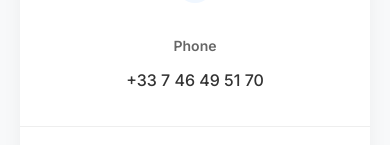
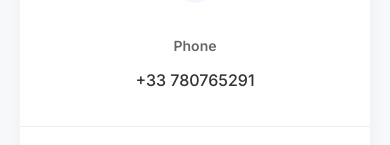
Before and after one commit to Youssef-Fawel/Portfolio, a React (Create React App) app: page /cv in a window 390 px wide. Shown: the part 2124-2269 px from the top of the page. Built offline with nearby package versions, Linux system fonts and the light colour scheme.

Commit message:
Update phone number and download file name

```diff
--- a/src/pages/ViewCV.js
+++ b/src/pages/ViewCV.js
@@ -29,7 +29,7 @@ const ViewCV = () => {
   const personalInfo = [
     { icon: 'fas fa-graduation-cap', label: 'Education', value: 'Computer Science Engineering' },
     { icon: 'fas fa-language', label: 'Languages', value: 'English, Arabic, French' },
-    { icon: 'fas fa-phone-alt', label: 'Phone', value: '+33 7 46 49 51 70' }
+    { icon: 'fas fa-phone-alt', label: 'Phone', value: '+33 780765291' }
   ];
 
   const socialLinks = [
@@ -227,7 +227,7 @@ const ViewCV = () => {
                 className="download-btn"
                 target="_blank"
                 rel="noopener noreferrer"
-                download="Youssef_Fawel_Resume.pdf"
+                download="Resume.pdf"
               >
                 <i className="fas fa-download"></i>
                 <span>Download</span>
```
